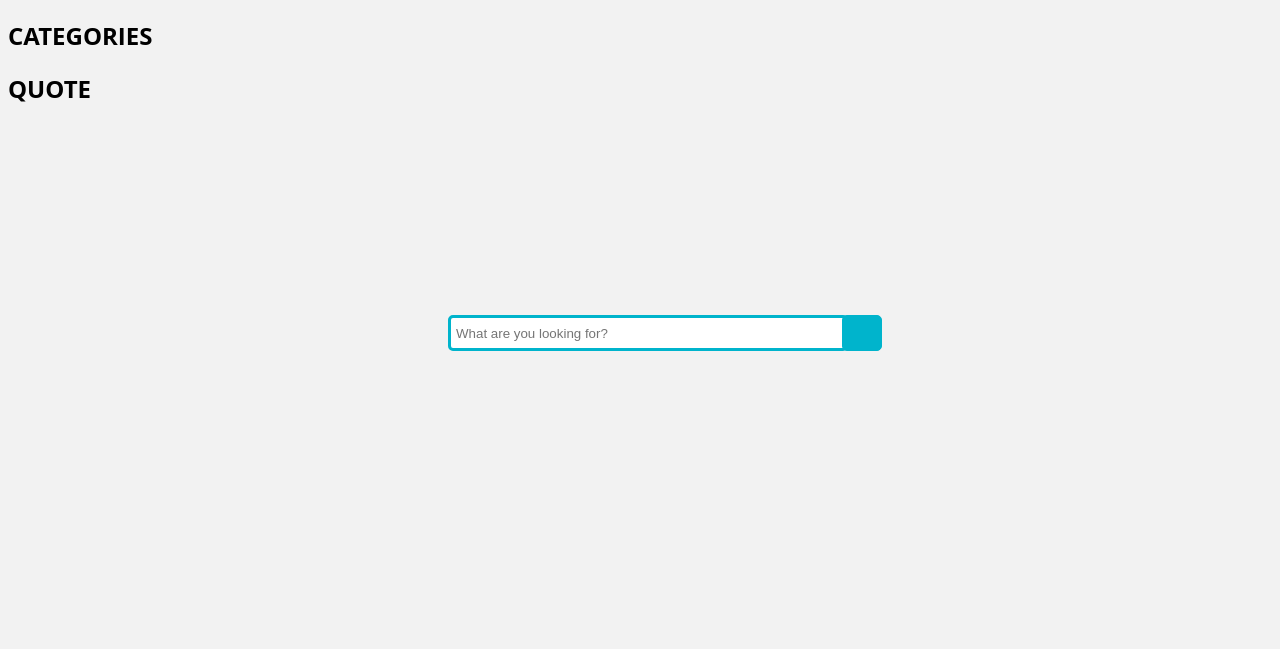
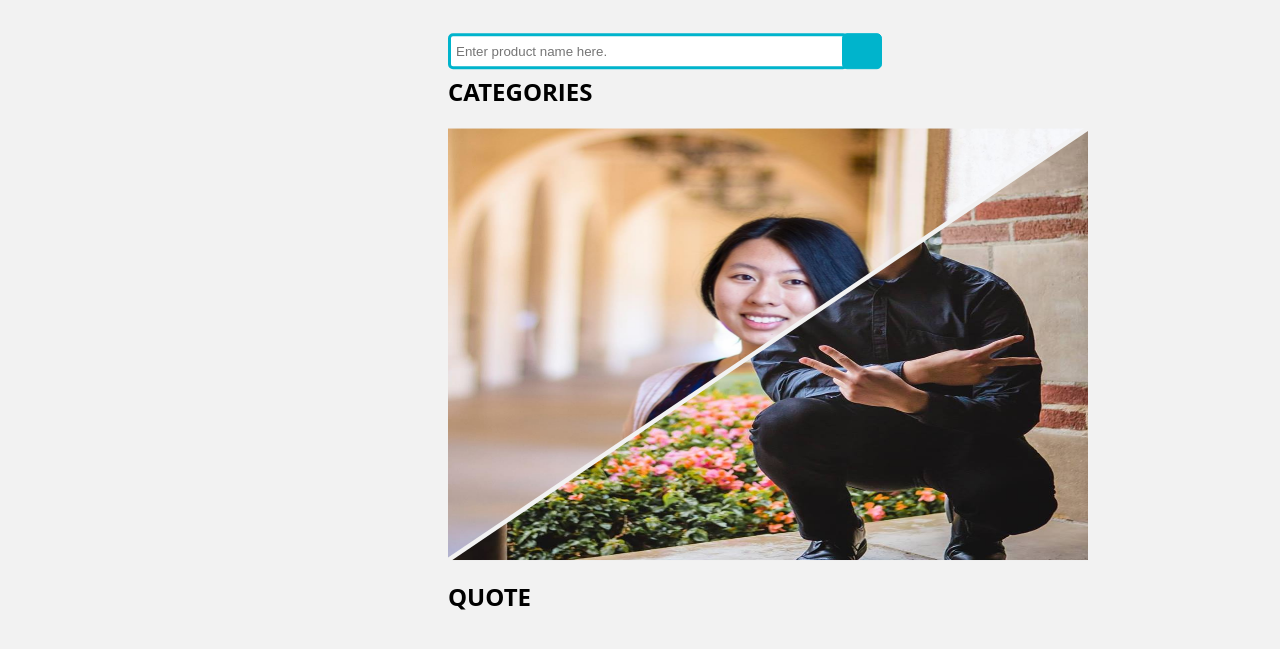
Before and after one commit to shirley336/Starting-Up, a plain HTML site: page index.html in a window 1280 px wide. Shown: the part 67-716 px from the top of the page. Drawn offline with Linux system fonts and the light colour scheme.

Commit message:
added more styling

```diff
--- a/index.html
+++ b/index.html
@@ -11,17 +11,28 @@
 
       <div class="wrap">
    <div class="search">
-      <input type="text" class="searchTerm" placeholder="What are you looking for?">
+      <input type="text" class="searchTerm" placeholder="Enter product name here.">
       <button type="submit" class="searchButton">
         <i class="fa fa-search"></i>
      </button>
    </div>
-</div>
 
+   <br/>
 
   <h2> CATEGORIES</h2>
 
-  <h2> QUOTE </h2>
+
+  <div class='pageOption'>
+  <a href='#' class='option' data-inf='photo'>
+    <img src='images/shirley.jpg'> <!-- these images are just fillers for now-->
+  </a>
+  <a href='#' class='option' data-inf='photo'>
+    <img src='images/leo.jpg'>
+  </a>
+</div>
+<h2> QUOTE </h2>
+
+</div>
 
 
 </body>
--- a/site.css
+++ b/site.css
@@ -53,3 +53,31 @@ body{
   left: 50%;
   transform: translate(-50%, -50%);
 }
+
+
+.pageOption {
+  overflow: hidden;
+  position: relative;
+  width: 40em; height: 27em;
+}
+.option, .option img { width: 100%; height: 100%; }
+.option {
+  overflow: hidden;
+  position: absolute;
+  /* arctan(27 / 40) = 34.01935deg
+   * need to skew by 90deg - 34.01935deg = 55.98065deg
+  */
+  transform: skewX(-55.98deg);
+}
+.option:first-child {
+  left: -.25em;
+  transform-origin: 100% 0;
+}
+.option:last-child {
+  right: -.25em;
+  transform-origin: 0 100%;
+}
+.option img {
+  transform: skewX(55.98deg);
+  transform-origin: inherit;
+}
```
Also changed, not shown: images/leo.jpg (added), images/shirley.jpg (added).
